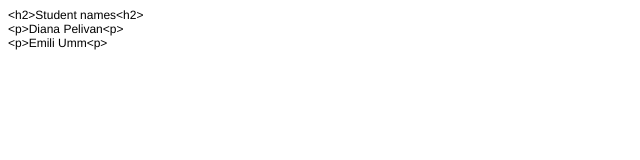
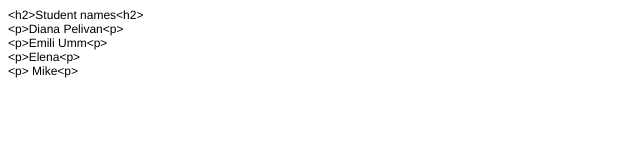
Before and after one commit to karher1/MyProject, a plain HTML site: page index.html in a window 1280 px wide. Shown: the whole page, without its empty margins (0-640 px from the left). Drawn offline with Linux system fonts and the light colour scheme.

Commit message:
added 2 more students

```diff
--- a/index.html
+++ b/index.html
@@ -15,5 +15,7 @@
 <p class="p1"><span class="s1">&lt;h2&gt;Student names&lt;h2&gt;</span></p>
 <p class="p1"><span class="s1">&lt;p&gt;Diana Pelivan&lt;p&gt;</span></p>
 <p class="p1"><span class="s1">&lt;p&gt;Emili Umm&lt;p&gt;</span></p>
+<p class="p1"><span class="s1">&lt;p&gt;Elena&lt;p&gt;</span></p>
+<p class="p1"><span class="s1">&lt;p&gt; Mike&lt;p&gt;</span></p>
 </body>
 </html>
```
